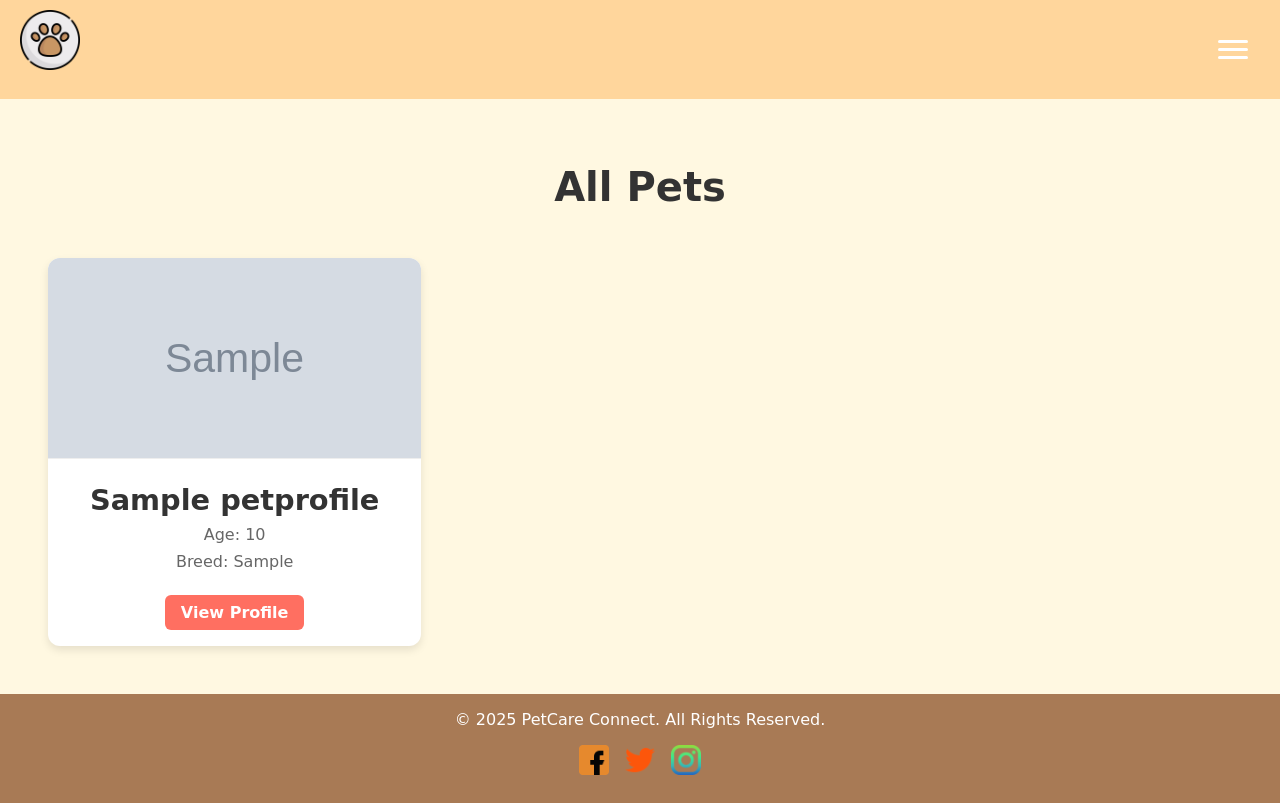
After one commit to annasarabasheva/Project-with-Django-2, a Django app: page /pets/dashboard/ in a window 1280 px wide. The commit adds this page. Run offline with Django 4.2, Linux system fonts and the light colour scheme; tables that the repository leaves empty hold one stand-in row (values such as "Sample post"); grey boxes marked "Sample" are stand-in pictures.

Commit message:
Create dashboard for all pets

```diff
--- a/PersonalProject/pets/urls.py
+++ b/PersonalProject/pets/urls.py
@@ -1,9 +1,10 @@
 from django.urls import path
 
 from PersonalProject.pets import views
-from PersonalProject.pets.views import PetProfileDetailView
+from PersonalProject.pets.views import PetProfileDetailView, DashboardView
 
 urlpatterns = [
     path('create/', views.create_pet_profile, name='create-pet-profile'),
+    path('dashboard/', DashboardView.as_view(), name='dashboard'),
     path('profile/<int:pk>/', PetProfileDetailView.as_view(), name='pet-profile-details'),
 ]
--- a/PersonalProject/pets/views.py
+++ b/PersonalProject/pets/views.py
@@ -1,7 +1,9 @@
 from django.contrib.auth.decorators import login_required
+from django.contrib.auth.mixins import LoginRequiredMixin
 from django.shortcuts import render, redirect, get_object_or_404
 from django.urls import reverse
 from django.views import View
+from django.views.generic import ListView, DetailView
 
 from PersonalProject.pets.forms import PetProfileForm
 from PersonalProject.pets.models import PetProfile
@@ -15,13 +17,19 @@ def create_pet_profile(request):
             pet = form.save(commit=False)
             pet.owner = request.user
             pet.save()
-            return redirect(reverse('pet-profile-details', kwargs={'pk': pet.pk}))
+            return redirect('dashboard')
     else:
         form = PetProfileForm()
     return render(request, 'pets/create-pet-profile.html', {'form': form})
 
 
-class PetProfileDetailView(View):
-    def get(self, request, pk):
-        pet = get_object_or_404(PetProfile, pk=pk)
-        return render(request, 'pets/pet-profile-details.html', {'pet': pet})
+class DashboardView(ListView):
+    model = PetProfile
+    template_name = 'pets/dashboard.html'
+    context_object_name = 'pets'
+
+
+class PetProfileDetailView(LoginRequiredMixin, DetailView):
+    model = PetProfile
+    template_name = 'pets/pet-profile-details.html'
+    context_object_name = 'pet'
--- /dev/null
+++ b/static/css/pets/dashboard.css
@@ -0,0 +1,78 @@
+.dashboard {
+    padding: 2rem;
+    background-color: #fff8e1;
+}
+
+.dashboard h1 {
+    text-align: center;
+    color: #333;
+    font-size: 2.5rem;
+    margin-bottom: 2rem;
+}
+
+.pet-container {
+    display: grid;
+    grid-template-columns: repeat(auto-fill, minmax(300px, 1fr));
+    gap: 2rem;
+    padding: 1rem;
+    max-width: 100%;
+}
+
+.pet-card {
+    background: #fff;
+    border-radius: 12px;
+    box-shadow: 0 4px 8px rgba(0, 0, 0, 0.1);
+    overflow: hidden;
+    transition: transform 0.3s, box-shadow 0.3s;
+    display: flex;
+    flex-direction: column;
+    align-items: center;
+    text-align: center;
+}
+
+.pet-card:hover {
+    transform: translateY(-10px);
+    box-shadow: 0 8px 16px rgba(0, 0, 0, 0.2);
+}
+
+.pet-image {
+    display: block;
+    width: 100%;
+    height: 200px;
+    object-fit: cover;
+    border-bottom: 1px solid #eee;
+
+}
+
+.pet-info {
+    padding: 1rem;
+    width: 100%;
+}
+
+.pet-info h2 {
+    font-size: 1.8rem;
+    margin: 0.5rem 0;
+    color: #333;
+}
+
+.pet-info p {
+    font-size: 1rem;
+    margin: 0.5rem 0;
+    color: #666;
+}
+
+.view-details {
+    display: inline-block;
+    margin-top: 1rem;
+    padding: 0.5rem 1rem;
+    background-color: #ff6f61;
+    color: white;
+    text-decoration: none;
+    font-weight: bold;
+    border-radius: 6px;
+    transition: background-color 0.3s ease;
+}
+
+.view-details:hover {
+    background-color: #e65a50;
+}
--- a/static/css/pets/pet-profile-details.css
+++ b/static/css/pets/pet-profile-details.css
@@ -16,10 +16,12 @@
 }
 
 .pet-photo {
-    width: 100%;
+    display: block;
+    width: 95%;
     height: auto;
     border-radius: 8px;
     margin-bottom: 1rem;
+
 }
 
 .pet-profile-card h1 {
--- a/static/css/styles.css
+++ b/static/css/styles.css
@@ -5,3 +5,4 @@
 @import 'accounts/register-page.css';
 @import 'pets/create-pet-profile.css';
 @import 'pets/pet-profile-details.css';
+@import 'pets/dashboard.css';
--- a/templates/common/navigation.html
+++ b/templates/common/navigation.html
@@ -11,6 +11,7 @@
         <ul>
             <li><a href="{% url 'home' %}">Home</a></li>
             <li><a href={% url 'about' %}>About Us</a></li>
+            <li><a href={% url 'dashboard' %}>Pets Profiles</a></li>
             <li><a href="#">Services</a></li>
             <li><a href="#">Contact</a></li>
             {% if user.is_authenticated %}
--- /dev/null
+++ b/templates/pets/dashboard.html
@@ -0,0 +1,23 @@
+{% extends 'common/base.html' %}
+{% load static %}
+
+{% block content %}
+<section class="dashboard">
+    <h1>All Pets</h1>
+    <div class="pet-container">
+        {% for pet in pets %}
+        <div class="pet-card">
+            <img src="{{ pet.photo }}" alt="{{ pet.name }}" class="pet-image">
+            <div class="pet-info">
+                <h2>{{ pet.name }}</h2>
+                <p>Age: {{ pet.age }}</p>
+                <p>Breed: {{ pet.breed }}</p>
+                <a href="{% url 'pet-profile-details' pet.pk %}" class="view-details">View Profile</a>
+            </div>
+        </div>
+        {% empty %}
+        <p>No pets added yet. <a href="{% url 'create-pet-profile' %}">Add a new pet</a>.</p>
+        {% endfor %}
+    </div>
+</section>
+{% endblock %}
--- a/templates/pets/pet-profile-details.html
+++ b/templates/pets/pet-profile-details.html
@@ -4,12 +4,11 @@
 {% block content %}
 <div class="pet-profile-container">
     <div class="pet-profile-card">
-        <img src="{{ pet.photo.url }}" alt="{{ pet.name }}" class="pet-photo">
+        <img src="{{ pet.photo}}" alt="{{ pet.name }}" class="pet-photo">
         <h1>{{ pet.name }}</h1>
         <p><strong>Age:</strong> {{ pet.age }} years</p>
         <p><strong>Breed:</strong> {{ pet.breed }}</p>
         <p><strong>Description:</strong> {{ pet.description }}</p>
-        <p><strong>Care Needs:</strong> {{ pet.care_needs }}</p>
     </div>
 </div>
 {% endblock %}
```
